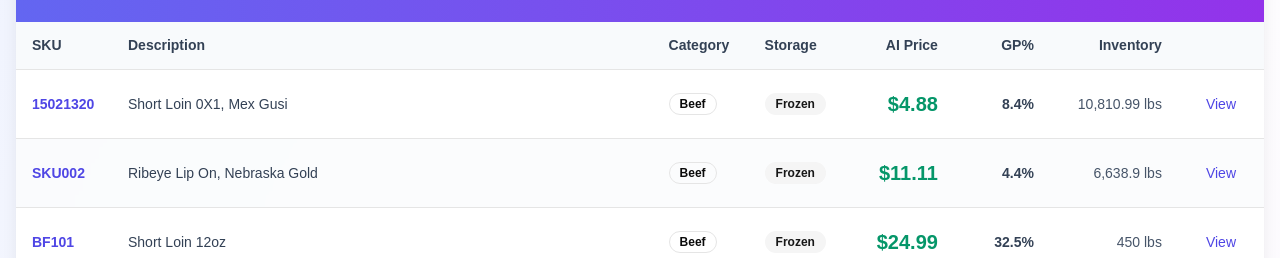
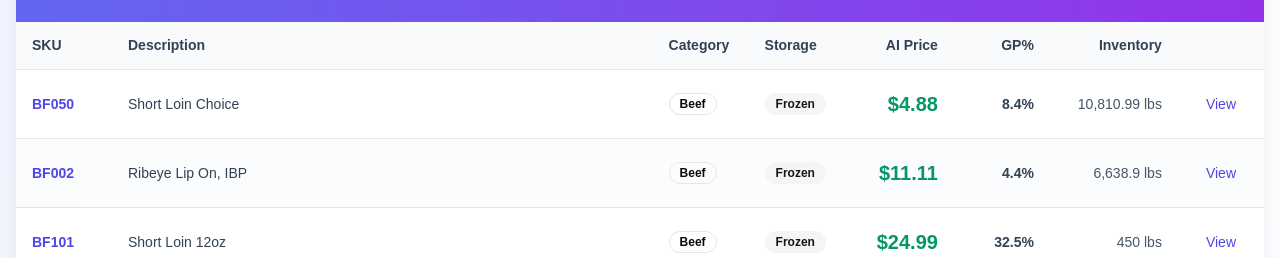
Before and after one commit to eshantarneja/pricing_fe_clone, a Next.js app in the folder pricing-dashboard/: page / in a window 1280 px wide. Shown: the part 526-784 px from the top of the page. Built offline with nearby package versions, Linux system fonts and the light colour scheme.

Commit message:
changing names

```diff
--- a/pricing-dashboard/data/mock-skus.ts
+++ b/pricing-dashboard/data/mock-skus.ts
@@ -34,9 +34,9 @@ export interface POData {
 // Manually defined showcase SKUs that will override auto-generated ones
 const manualShowcaseSKUs: SKU[] = [
   {
-    id: "15021320",
-    sku_code: "15021320",
-    description: "Short Loin 0X1, Mex Gusi",
+    id: "BF050",
+    sku_code: "BF050",
+    description: "Short Loin Choice",
     category: "Beef",
     storage: "Frozen", // Assumed, since not labeled frozen
     ai_price: 4.88,
@@ -71,9 +71,9 @@ const manualShowcaseSKUs: SKU[] = [
     updated_at: new Date("2025-06-26T00:00:00Z").toISOString()
   },
   {
-    id: "SKU002", // Replace with actual SKU code if available
-    sku_code: "SKU002",
-    description: "Ribeye Lip On, Nebraska Gold", // Update with actual description if known
+    id: "BF002", // Replace with actual SKU code if available
+    sku_code: "BF002",
+    description: "Ribeye Lip On, IBP", // Update with actual description if known
     category: "Beef", // Update if known (e.g., "Beef", "Pork")
     storage: "Frozen", // Assumed based on freezer-risk comment
     ai_price: 11.11, // Implied from 3.5% margin over $10.73 cost
```
